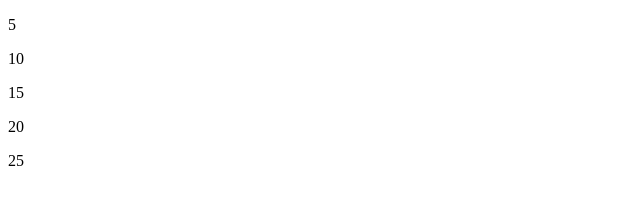
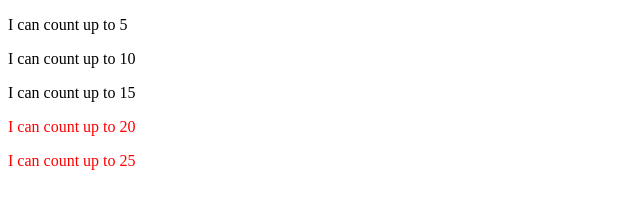
Before and after one commit to marcaltmann/learning-tests, a website: page d3/example01.html in a window 1280 px wide. Shown: the whole page, without its empty margins (0-640 px from the left). Drawn offline with Linux system fonts and the light colour scheme.

Commit message:
Selection operations via functions

```diff
--- a/d3/example01.html
+++ b/d3/example01.html
@@ -13,7 +13,8 @@
         .data(dataset)
         .enter()
         .append('p')
-        .text(d => d);
+        .text(d => `I can count up to ${d}`)
+        .style('color', d => d > 15 ? 'red' : 'black');
     </script>
   </body>
 </html>
```
